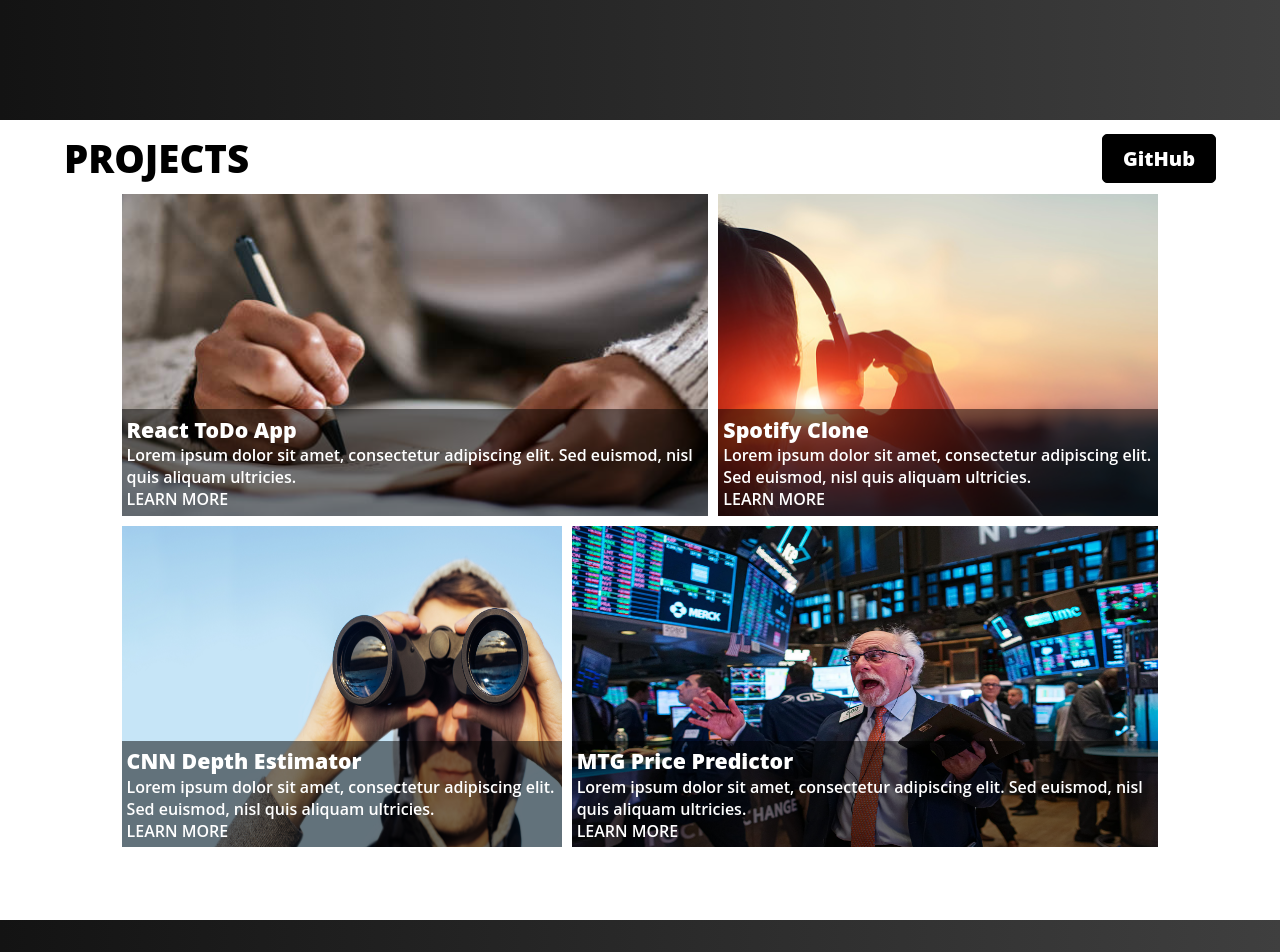
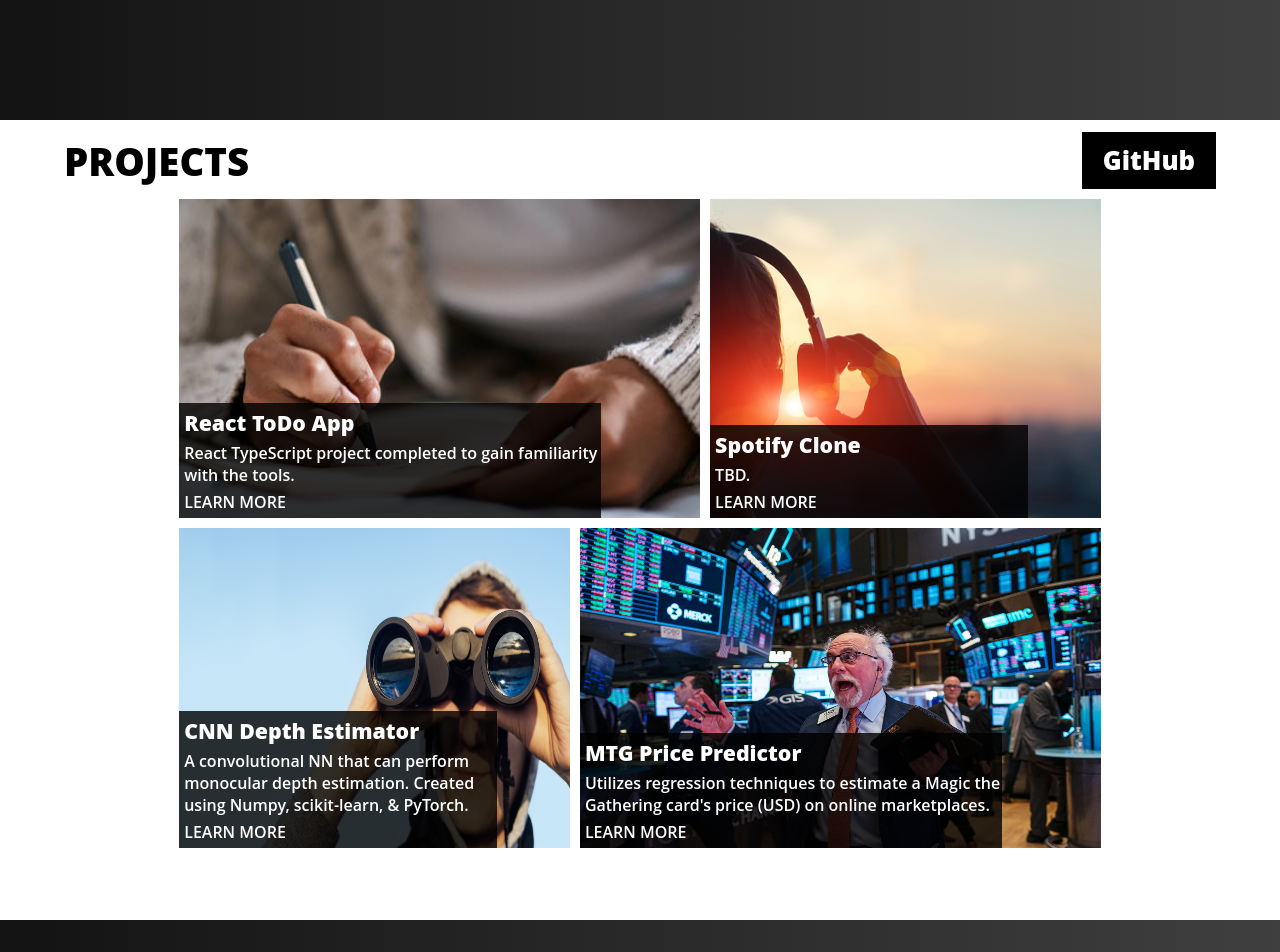
Before and after one commit to wiadarola/wiadarola.github.io, a React (Vite) app: page / in a window 1280 px wide. Shown: the part 980-1932 px from the top of the page. Built offline with nearby package versions, Linux system fonts and the light colour scheme; the HTML template or start-up script is replaced by a standard one.

Commit message:
aaaaaaaaaaaaaaaa

```diff
--- a/src/components/About/index.css
+++ b/src/components/About/index.css
@@ -12,8 +12,10 @@
 }
 
 #about .link-button {
-    font-weight: 700;
+    font-size: clamp(12pt, 2vw, 20pt);
+    border-radius: 0;
 }
+
 
 #about>div:nth-of-type(1) {
     display: flex;
--- a/src/components/Footer/index.css
+++ b/src/components/Footer/index.css
@@ -5,6 +5,8 @@
     justify-content: space-evenly;
     align-items: center;
     background-color: white;
+    width: 80%;
+    margin: 0 auto;
 }
 
 footer span {
@@ -18,6 +20,7 @@
     font-family: 'Open Sans', sans-serif;
     font-weight: 700;
     font-size: 16pt;
+    text-decoration: none;
 }
 
 footer a:hover {
--- a/src/components/Footer/index.tsx
+++ b/src/components/Footer/index.tsx
@@ -2,7 +2,6 @@
 
 export default function Footer() {
     return <footer>
-        <span>Built with React, TypeScript, HTML, & CSS</span>
         <a href="#hero">TOP</a>
         <a href="#skills">SKILLS</a>
         <a href="#projects">PROJECTS</a>
--- a/src/components/NavBar/index.css
+++ b/src/components/NavBar/index.css
@@ -12,9 +12,9 @@
     transition: all 0.3s ease-in-out;
 }
 
-.nav.hidden {
+/* .nav.hidden {
     transform: translateY(-100%);
-}
+} */
 
 #nav-bar {
     width: 10%;
--- a/src/components/Projects/index.css
+++ b/src/components/Projects/index.css
@@ -20,12 +20,17 @@
     font-size: clamp(18pt, 3vw, 100pt);
 }
 
+.projects-header .link-button {
+    font-size: clamp(12pt, 2vw, 20pt);
+    border-radius: 0;
+}
+
 .projects-content {
     flex: 0.9;
     display: grid;
     grid-template-rows: 1fr 1fr;
     gap: 10px;
-    width: 90%;
+    width: 80%;
     margin: 10px auto 0 auto;
 }
 
@@ -61,13 +66,14 @@
 
 
 .project-box-content {
-    background-color: rgba(0, 0, 0, 0.5);
+    background-color: rgba(0, 0, 0, 0.8);
     color: white;
-    width: 100%;
-    height: 30%;
+    width: 80%;
+    height: max-content;
     display: flex;
     flex-direction: column;
     justify-content: space-evenly;
+    gap: 5px;
     padding: 5px 0 5px 5px;
 }
 
@@ -92,7 +98,7 @@
     text-decoration: underline;
 }
 
-@media screen and (max-width: 425px) {
+@media screen and (max-width: 768px) {
     .projects-content {
         grid-auto-flow: column;
     }
--- a/src/components/Projects/index.tsx
+++ b/src/components/Projects/index.tsx
@@ -12,13 +12,13 @@
                 <div>
                     <ProjectBox
                         title="React ToDo App"
-                        description="Lorem ipsum dolor sit amet, consectetur adipiscing elit. Sed euismod, nisl quis aliquam ultricies."
+                        description="React TypeScript project completed to gain familiarity with the tools."
                         image="/assets/projectimg-notes.jpg"
                         link="https://wiadarola.github.io/react-ts-todo/"
                     />
                     <ProjectBox
                         title="Spotify Clone"
-                        description="Lorem ipsum dolor sit amet, consectetur adipiscing elit. Sed euismod, nisl quis aliquam ultricies."
+                        description="TBD."
                         image="/assets/projectimg-music.jpg"
                         link="https://wiadarola.github.io/spotify-clone/"
                     />
@@ -26,13 +26,13 @@
                 <div>
                     <ProjectBox
                         title="CNN Depth Estimator"
-                        description="Lorem ipsum dolor sit amet, consectetur adipiscing elit. Sed euismod, nisl quis aliquam ultricies."
+                        description="A convolutional NN that can perform monocular depth estimation. Created using Numpy, scikit-learn, & PyTorch."
                         image="/assets/projectimg-bino.jpeg"
                         link="https://github.com/wiadarola/CV-Monocular-Depth-Estimator"
                     />
                     <ProjectBox
                         title="MTG Price Predictor"
-                        description="Lorem ipsum dolor sit amet, consectetur adipiscing elit. Sed euismod, nisl quis aliquam ultricies."
+                        description="Utilizes regression techniques to estimate a Magic the Gathering card's price (USD) on online marketplaces."
                         image="/assets/projectimg-stock.webp"
                         link=" https://github.com/wiadarola/mtg-price-predictor"
                     />
```
